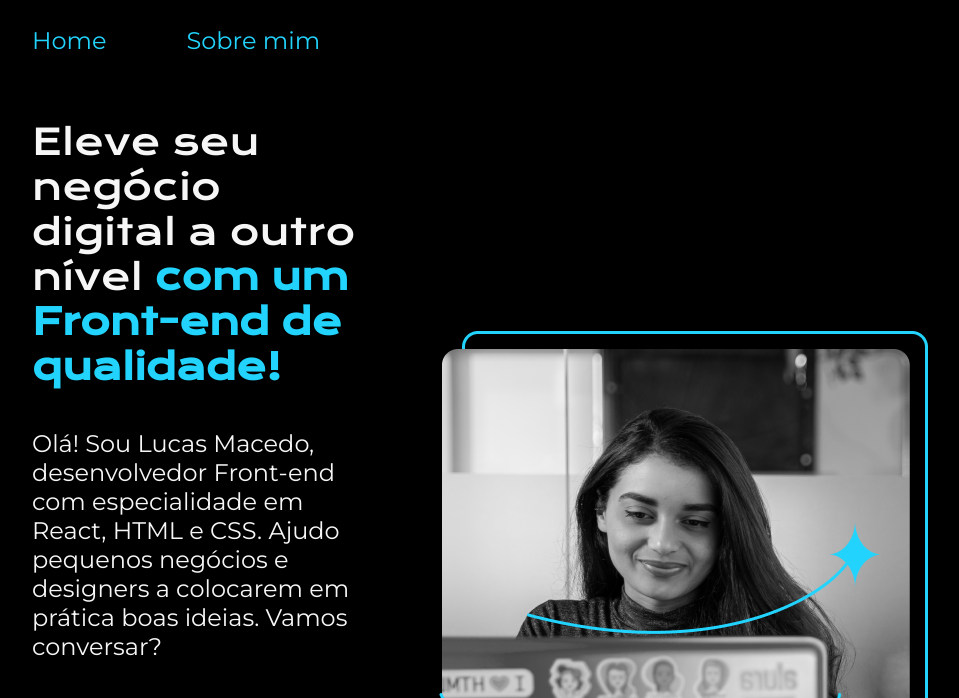
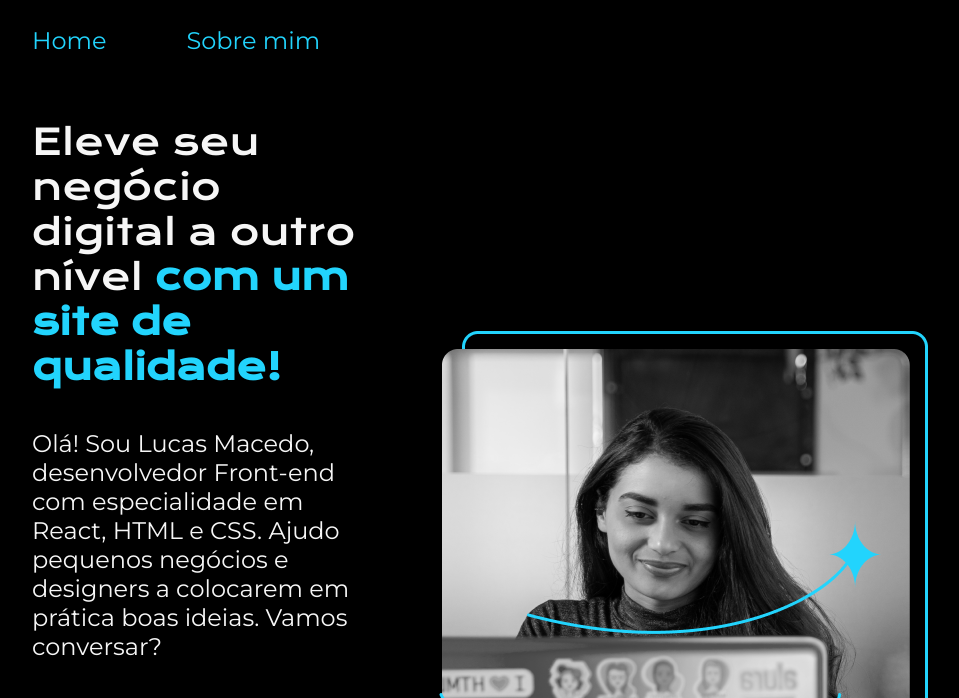
Before and after one commit to llucasmaced/portfolio, a plain HTML site: page index.html in a window 1280 px wide. Shown: the top 698 px of the page, without its empty margins (160-1119 px from the left). Drawn offline with nearby package versions, Linux system fonts and the light colour scheme.

Commit message:
front-end para site no titulo index.html

```diff
--- a/index.html
+++ b/index.html
@@ -15,7 +15,7 @@
     </header>
     <main class="apresentacao">
         <section class="apresentacao_conteudo">
-            <h1 class="apresentacao_conteudo_titulo">Eleve seu negócio digital a outro nível <strong class="titulo-destaque"> com um Front-end de qualidade!</strong></h1>
+            <h1 class="apresentacao_conteudo_titulo">Eleve seu negócio digital a outro nível <strong class="titulo-destaque"> com um site de qualidade!</strong></h1>
             <p class="apresentacao_conteudo_texto">Olá! Sou Lucas Macedo, desenvolvedor Front-end com especialidade em React, HTML e CSS. Ajudo pequenos negócios e designers a colocarem em prática boas ideias. Vamos conversar?</p>
             <div class="apresentacao_links">
                 <h2 class="apresentacao_links_subtitulo">Acesse minhas redes: </h2>
```
